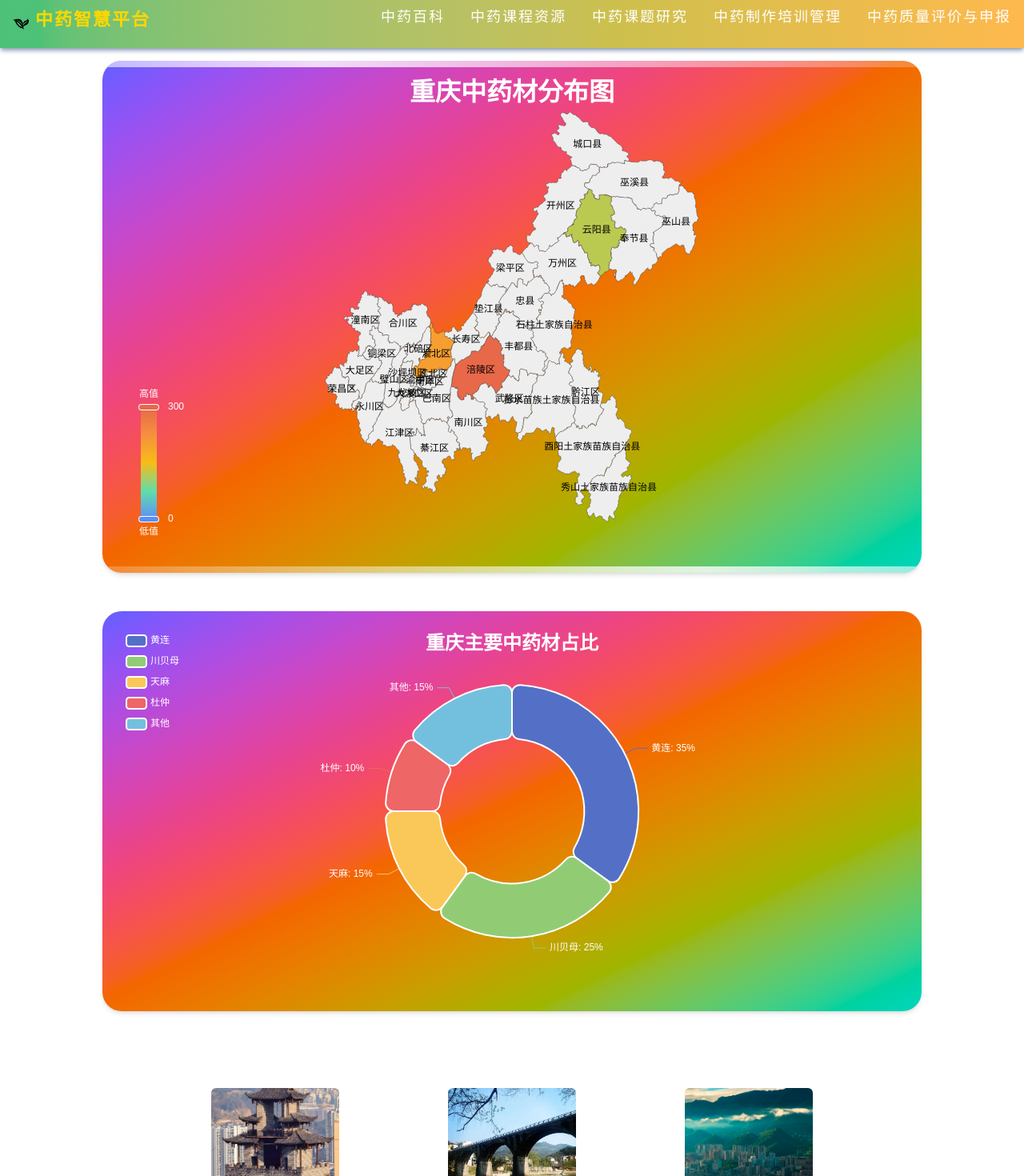
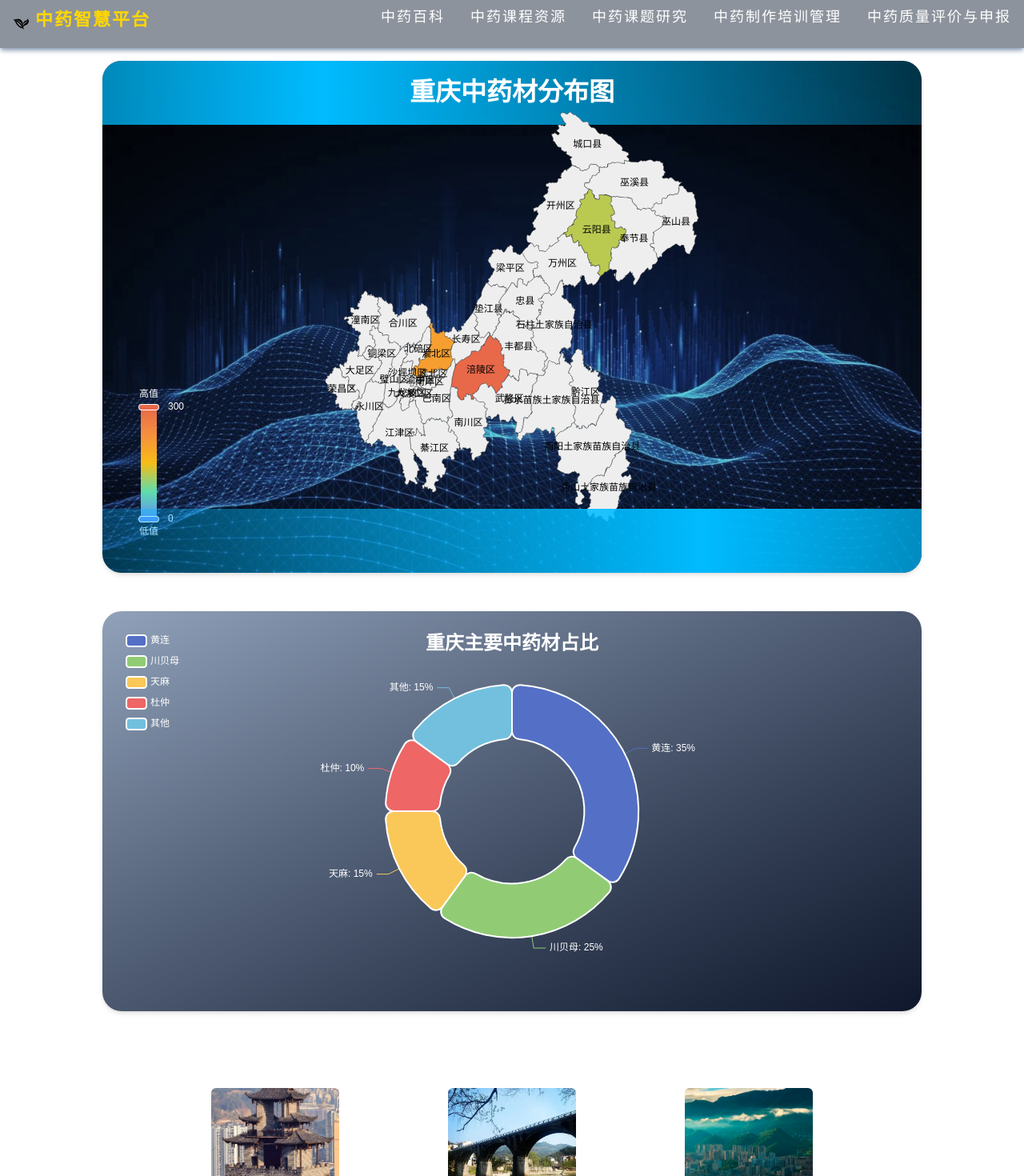
Before and after one commit to software-engineer-group-oasis/chinese-medicine, a Next.js app: page / in a window 1280 px wide. Shown: the top 1470 px of the page at 80% size. Built offline with nearby package versions, Linux system fonts and the light colour scheme.

Commit message:
修改重庆中药材分布图

```diff
--- a/src/app/page.tsx
+++ b/src/app/page.tsx
@@ -199,16 +199,17 @@ function chongQingMap() {
 
     return (
         <>
-            <div id={'chart-container'} className="my-4 max-w-[80%] h-[80vh] min-h-[500px] mx-auto bg-linear-to-br/longer from-indigo-500 to-teal-400 rounded-3xl shadow-amber400 shadow-md ">
+            <div id={'chart-container'} className="my-4 max-w-[80%] h-[80vh] min-h-[500px] mx-auto rounded-3xl shadow-amber400 shadow-md ">
+                <div className="absolute inset-0 bg-cover bg-center " style={{ backgroundImage: 'url(/images/data-bg.png)' }}></div>
                 <ReactEcharts
                     option={option}
-                    style={{ width: '100%', height: '100%' }}
+                    style={{ width: '100%', height: '100%'}}
                     onEvents={{ click: handleClick }}
                 />
             </div>
             {/* 饼图部分 */}
             <div className="flex flex-col items-center my-12">
-                <div className="max-w-[80%] h-[500px] w-full bg-linear-to-br/longer from-indigo-500 to-teal-400 rounded-3xl shadow-amber400 shadow-md p-6">
+                <div className="max-w-[80%] h-[500px] w-full bg-linear-to-br from-slate-400 to-slate-900 rounded-3xl shadow-amber400 shadow-md p-6">
                     <ReactEcharts
                         option={pieOption}
                         style={{ width: '100%', height: '100%' }}
@@ -277,6 +278,10 @@ function chongQingMap() {
                   overflow: hidden;
               }
 
+              #chart-container .absolute {
+                  z-index: -1;
+              }
+
               #chart-container::before,
               #chart-container::after {
                   content: '';
@@ -284,8 +289,8 @@ function chongQingMap() {
                   top: 0;
                   left: -50%;
                   width: 200%;
-                  height: 0.5rem;
-                  background: linear-gradient(90deg, transparent, rgba(255,255,255,0.8), transparent);
+                  height: 5rem;
+                  background: linear-gradient(90deg, transparent, oklch(74.6% 0.16 232.661), transparent);
                   animation: moveHorizontal 5s ease-in-out infinite;
               }
 
--- a/src/components/Navbar.tsx
+++ b/src/components/Navbar.tsx
@@ -21,7 +21,7 @@ const Navbar: React.FC = () => {
             top: 0,
             left: 0,
             zIndex: 100,
-        }} className="w-[100%] px-4 py-2 shadow-slate-400 shadow-md backdrop-blur-xs bg-linear-to-r from-green-600/70 to-amber-500/70">
+        }} className="w-[100%] px-4 py-2 shadow-slate-400 shadow-md backdrop-blur-xs bg-slate-800/50">
             <div style={{fontWeight: 'bold', fontSize: 22, color: '#FFD700', marginRight: 40}} className="flex-1 flex gap-2">
                 <img src='/images/草药.svg' width={20} />
                 <Link href="/">中药智慧平台</Link>
--- a/src/components/TreeOrigins.tsx
+++ b/src/components/TreeOrigins.tsx
@@ -22,7 +22,7 @@ export default function TreeOrigins() {
         <div className={'flex gap-10 justify-center py-8 max-w-[80%] mx-auto'}>
             {
                 treeOrigins.map((treeOrigin, index) => (
-                    <div key={index} className={'flex flex-col py-4 px-2 items-center rounded-md transition-all duration-300 hover:bg-green-600 hover:shadow-lg'}>
+                    <div key={index} className={'flex flex-col py-4 px-2 items-center rounded-md transition-all duration-300 hover:bg-green-500 hover:shadow-lg'}>
                         <img src={treeOrigin.image} alt={treeOrigin.origin} className={'rounded-md w-40 h-40 object-cover'} />
                         <p className={'text-xl font-bold py-4'}>{treeOrigin.origin}</p>
                         <p className={'text-xs text-center w-60'}>{treeOrigin.description}</p>
```
Also changed, not shown: public/images/data-bg.png (added).
